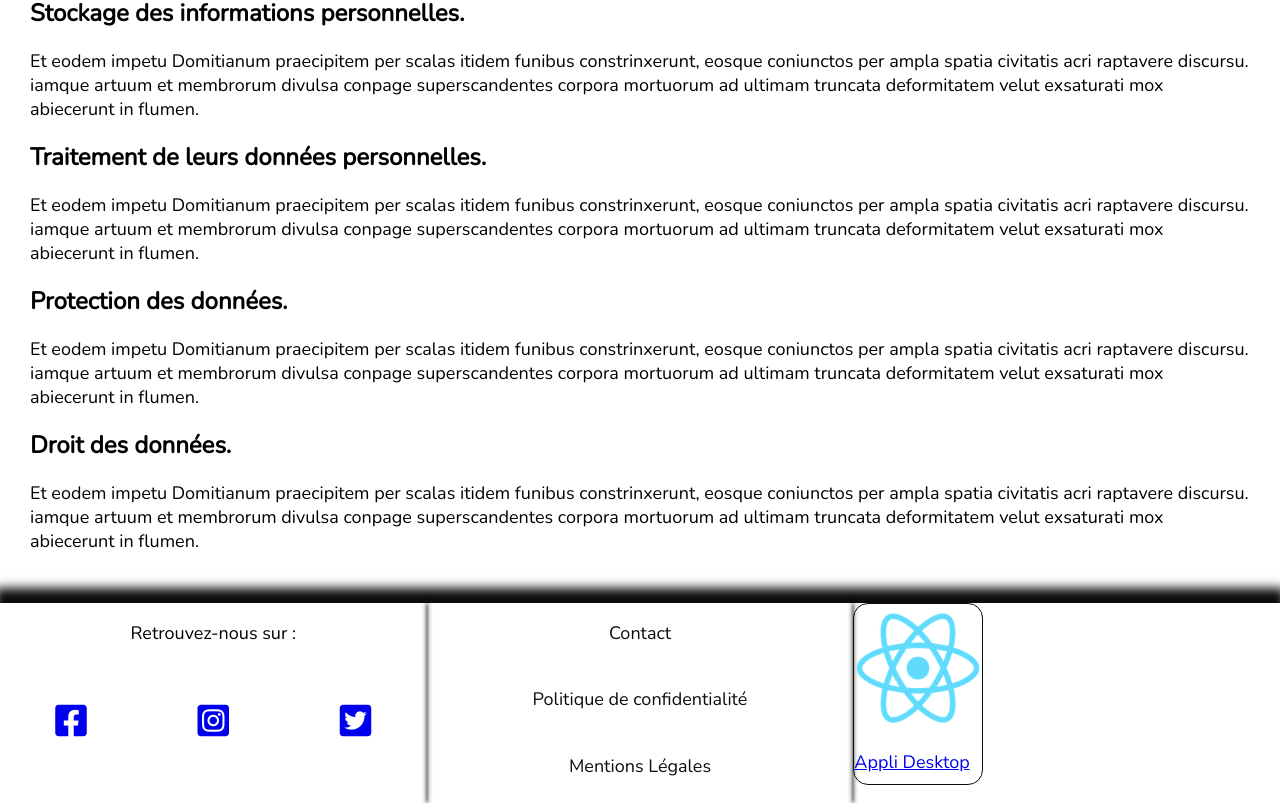
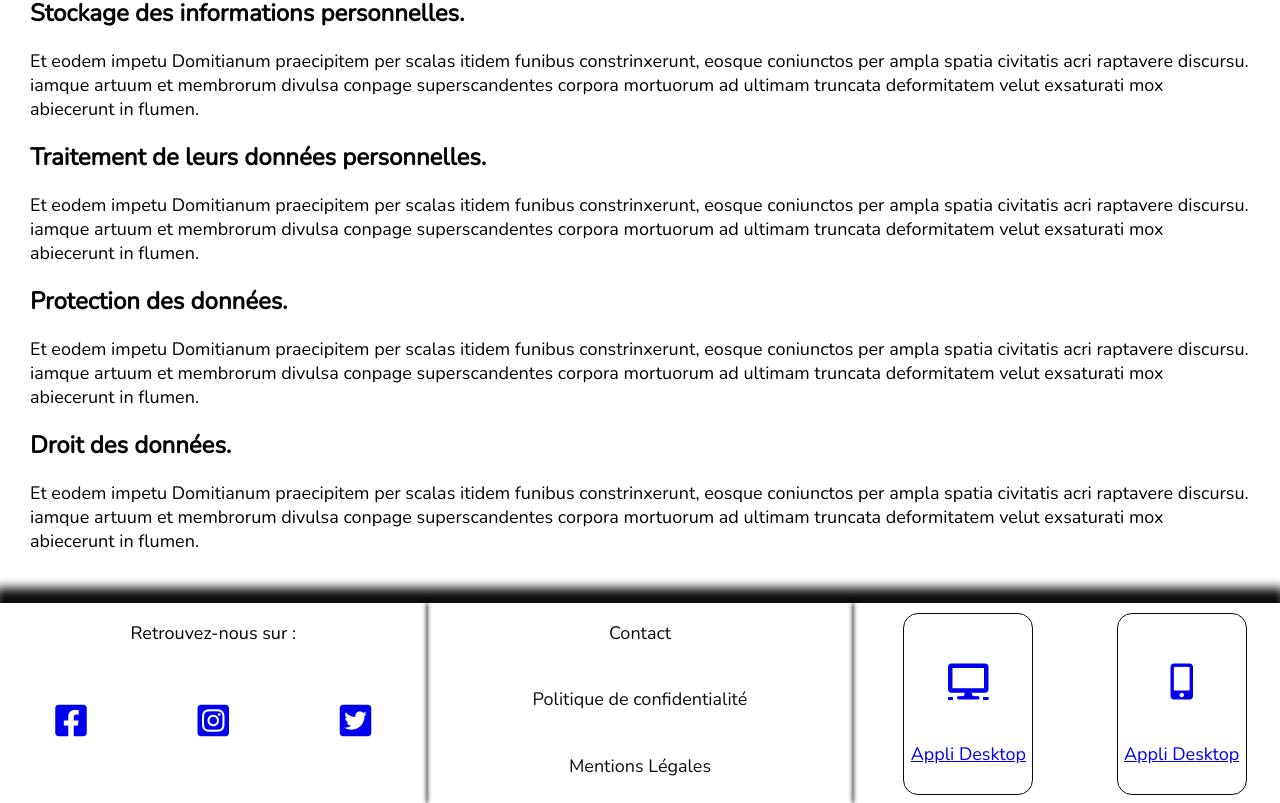
Before and after one commit to Cuistonaute/Cuistonaute, a React (Create React App) app in the folder Frontend/: page /PolitiqueConfidentialite in a window 1280 px wide. Shown: the part 292-1095 px from the top of the page. Built offline with nearby package versions, Linux system fonts and the light colour scheme.

Commit message:
footer, sass, adding details

```diff
--- a/Frontend/src/components/Footer.tsx
+++ b/Frontend/src/components/Footer.tsx
@@ -21,15 +21,20 @@ const Footer = () => {
                 </p>
             </section>
             <section className='apps'>
-                <article className="card-footer">
-                    <a className='appDesk' href='#'>
-                        <img className="imgApp1" src='./logo192.png' alt='Appli desktop'/>
-                        <p>Appli Desktop</p>
+                <article className="card-footer-desktop">
+                    <a className='app-desk' href='#'>
+                        <i className="fas fa-2x fa-desktop"></i>
+                        <p className='appdesk-text'>Appli Desktop</p>
+                    </a>
+                </article>
+                <article className="card-footer-mobile">
+                    <a className='app-mobile' href='#'>
+                        <i className="fas fa-2x fa-mobile-alt"></i>
+                        <p className='appmobile-text'>Appli Desktop</p>
                     </a>
                 </article>
             </section>
 
-               {/* <a><img src="./logo512.png" alt="Appli Mobile"/></a> */}
         </footer>
     );
 };
--- a/Frontend/src/styles/layout/_footer.scss
+++ b/Frontend/src/styles/layout/_footer.scss
@@ -18,16 +18,38 @@ footer {
 }
 
 
-.card-footer {
-    width: 30%;
+.card-footer-desktop {
+    margin-top: 10px;
+    margin-left: 50px;
+    width: 60%;
     height: 180px;
     border: 1px solid #0D0D0D;
     border-radius: 15px;
-    position: relative;
-    & .appDesk {
+    & .app-desk {
         width: 100%;
-        display: flex;
-        flex-direction: column;
-        justify-content: space-between;
+        margin-top: 50px;
+        display: grid;
+        grid-template-rows: repeat(2, 1fr);
+        grid-template-areas:
+        "fa-desktop"
+        "appdesk-text";
     }
 }
+
+.card-footer-mobile {
+    margin-top: 10px;
+    margin-left: 50px;
+    width: 60%;
+    height: 180px;
+    border: 1px solid #0D0D0D;
+    border-radius: 15px;
+    & .app-mobile {
+        width: 100%;
+        margin-top: 50px;
+        display: grid;
+        grid-template-rows: repeat(2, 1fr);
+        grid-template-areas:
+        "fa-mobile-alt"
+        "appmobile-text";
+    }
+}
--- a/Frontend/src/styles/layout/_grid.scss
+++ b/Frontend/src/styles/layout/_grid.scss
@@ -129,9 +129,30 @@
 .apps {
     grid-area: apps;
     display: grid;
+    grid-template-columns: 1fr 1fr;
+    grid-template-areas:
+    "card-footer-desktop card-footer-mobile";
     justify-self: center;
     align-self: start;
 }
 .article-form {
     grid-area: article-form;
 }
+.app-desk {
+    grid-area: app-desk;
+    text-align: center;
+}
+.app-mobile {
+    grid-area: app-mobile;
+    text-align: center;
+}
+
+.fa-desktop {
+    grid-area: fa-desktop;
+    justify-self: center;
+}
+
+.fa-mobile-alt {
+    grid-area: fa-mobile-alt;
+    justify-self: center;
+}
```
